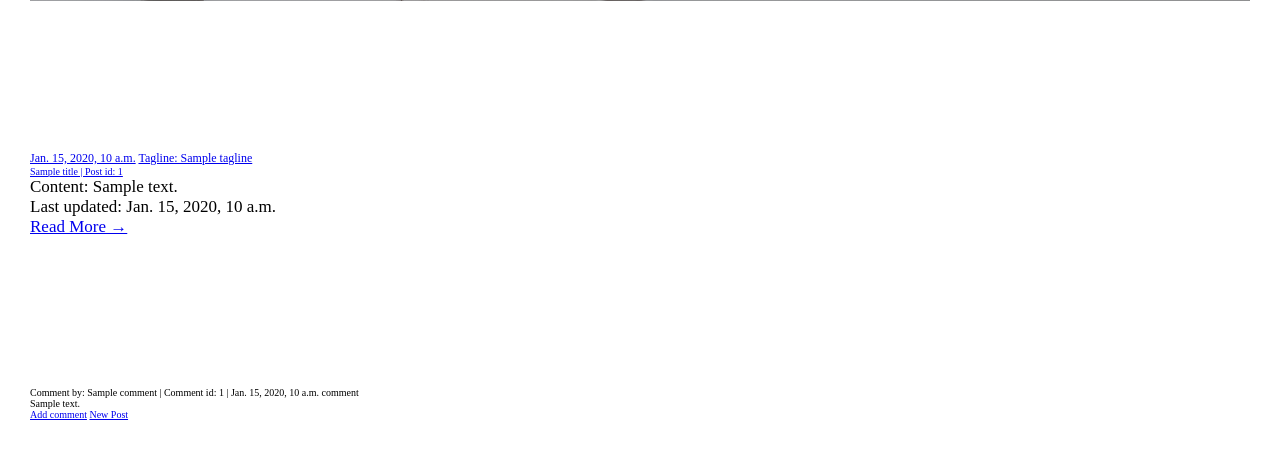
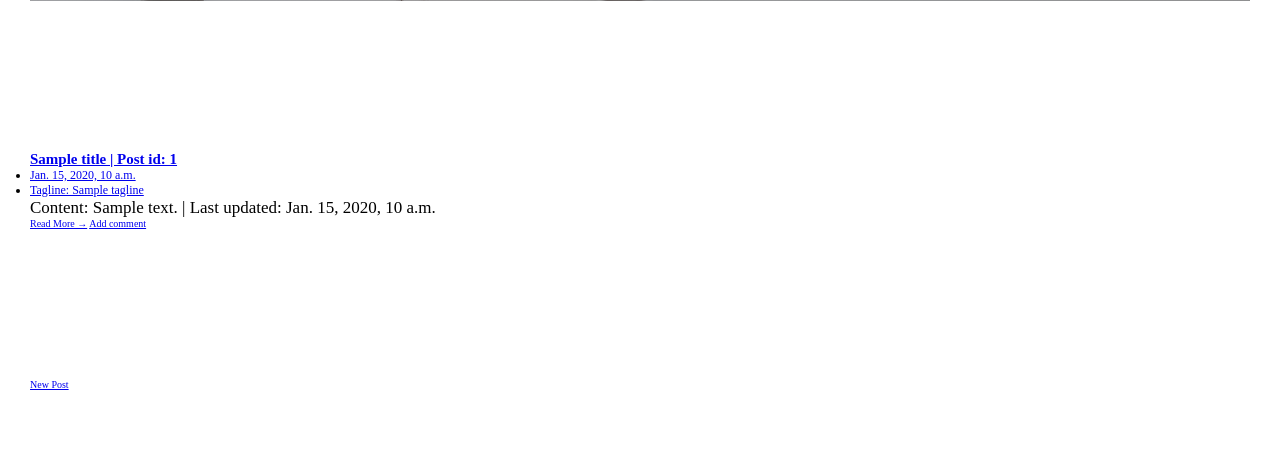
Before and after one commit to ddeveloper72/django-mongodb, a Django app: template blog/templates/blogs.html in a window 1280 px wide. Shown: the part 709-1159 px from the top of the page. After the commit the page ends 1099 px from the top, so only its background shows below. Run offline with Django 3.2, Linux system fonts and the light colour scheme; the template is opened without the code that fills it: most values are stand-ins (such as "Sample title", 1, 10 or a date in 2020); parts of the project's set-up code (start-up, migrations or seed data) failed here and were passed over.

Commit message:
reworked markup to layout just the blog posts. WIP

```diff
--- a/blog/templates/blogs.html
+++ b/blog/templates/blogs.html
@@ -2,33 +2,40 @@
 {% load static from staticfiles %}
 {% block content %}
 
-<article>
-    <section class="hero">
+
+    <section class="blogs">
 
         {% if posts %}
 
         {% for post in posts %}
-
             <div class="post">
-            <div class="post__metadata">
+                <h2 class="post__title">
+                    <a href="{% url 'post_detail' post.slug  %}">{{ post.title.name}} | Post id: {{post.id}}</a>
+                </h2>
+                    <ul class="post__metadata">
+                        <li>
                             <span class="post__metadata--date">
                                 <a href="{% url 'post_detail' post.slug  %}">{{ post.meta_data.created_on }}</a>
                             </span>
+                        </li>
+                        <li>
                             <span class="post__metadata--tag">
                                 <a href="{% url 'post_detail' post.slug  %}">Tagline: {{ post.title.tagline }}</a>
                             </span>
-            </div>
-            <div class="post__title">
-                <a href="{% url 'post_detail' post.slug  %}">{{ post.title.name}} | Post id: {{post.id}}</a>
-            </div>
-            <div class="post__content">
-                <p>Content: {{post.content|slice:":200" }}</p>
-                <p>Last updated: {{ post.meta_data.updated_on }}</p>
-                <a href="{% url 'post_detail' post.slug  %}" class="btn btn-primary">Read More &rarr;</a>
+                        </li>
+                    </ul>
+                    <div class="row">
+                        <p class="post__content">Content: {{post.content|slice:":200" }} |
+                            Last updated: {{ post.meta_data.updated_on }}</p>
+                        <a href="{% url 'post_detail' post.slug  %}" class="btn">Read More &rarr;</a>
+                        <a class="btn" href="{% url 'add_comment' pk=post.pk %}">Add
+                            comment</a>
+                        </p>
+
                     </div>
             </div>
 
-        {% for comment in post.comments.all %}
+            <!-- {% for comment in post.comments.all %}
                 <div class="comment">
                     <p class="comment__author">Comment by: {{ comment.name }} | Comment id: {{ comment.id}} | {{ comment.created_on }}
                     comment
@@ -39,15 +46,13 @@
                     <div class="row">
                         <p>No comments yet</p>
                     </div>
+                </div>
+            {% endfor %} -->
+
+
 
         {% endfor %}
-        </div>
-
-        <a class="btn btn-default btn-primary" href="{% url 'add_comment' pk=post.pk %}">Add
-            comment</a>
-
-        {% endfor %}
-
+        <div class="row">
             <a href="{% url 'new_post' %}" class="btn" role="button">
                 New Post</a>
 
@@ -57,9 +62,9 @@
             <a href="{% url 'new_post' %}" class="btn" role="button">
                 New Post</a>
 
+        </div>
         {% endif %}
+    </section>
 
-    </section>
-</article>
 
 {% endblock content %}
```
Lines whose indentation alone changed are shown as unchanged.
